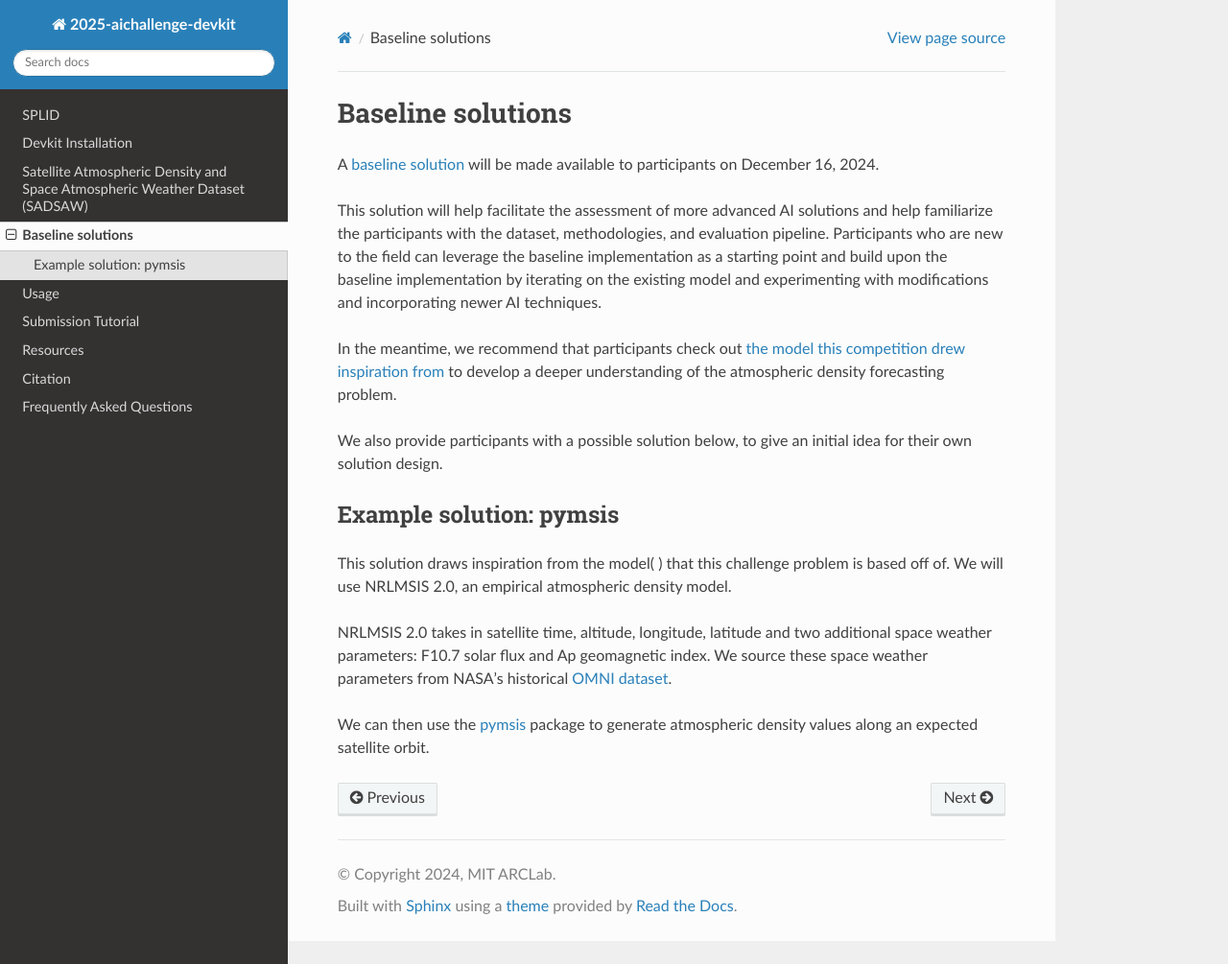
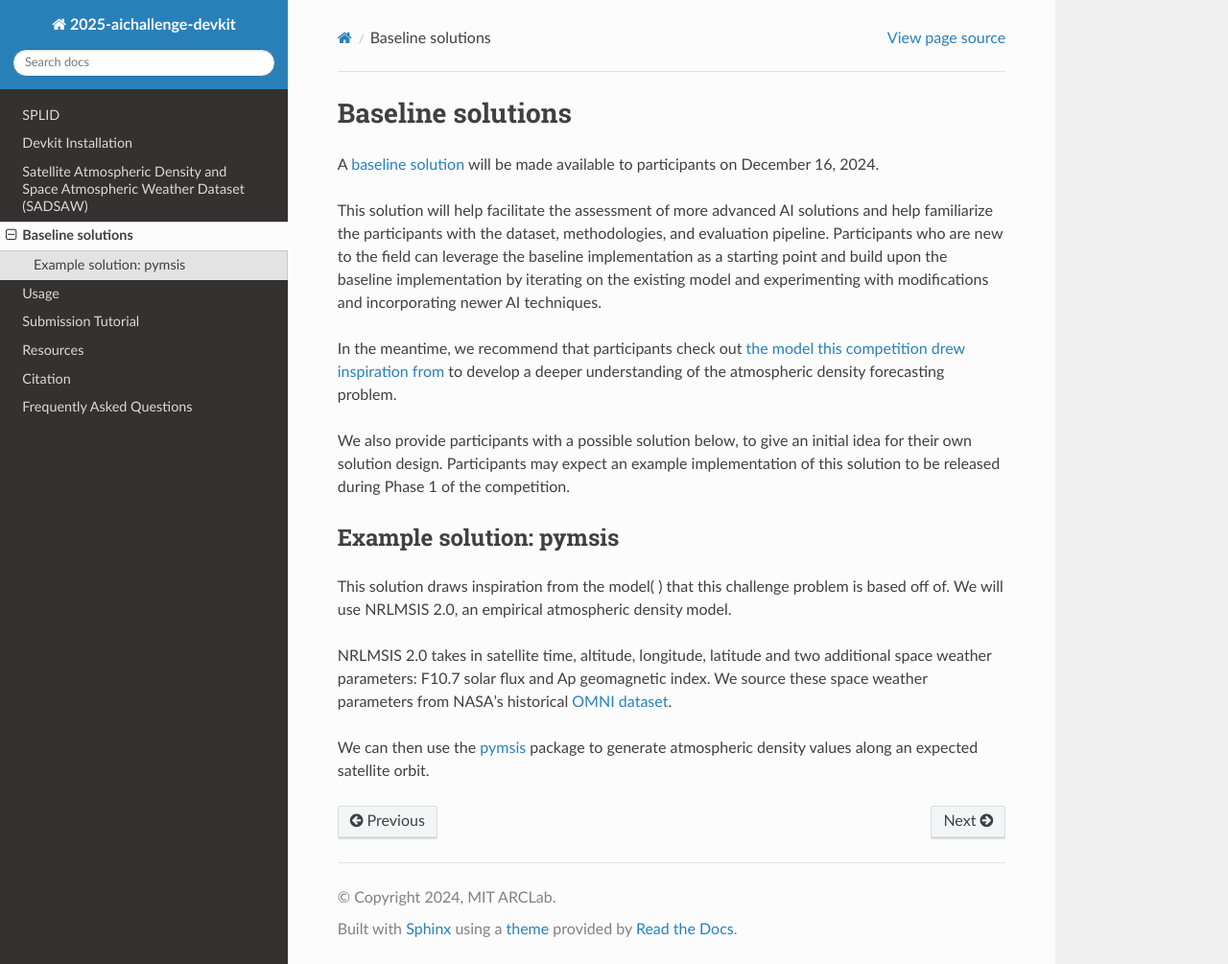
Before and after one commit to olgupila/STORM-AI-devkit-2025, a Sphinx documentation site: the page built from docs/baseline.md, in a window 1280 px wide and 1005 px high. Shown: the whole window at 96% size. Built offline with Sphinx 7.4.7 and the Read the Docs theme 3.1.0, drawn with Linux system fonts in a browser that asks for light colours; pages that are not in the unit, such as notebooks, are missing from menus.

Commit message:
baseline phase 1 comment addition

```diff
--- a/docs/baseline.md
+++ b/docs/baseline.md
@@ -6,7 +6,7 @@ This solution will help facilitate the assessment of more advanced AI solutions
 
 In the meantime, we recommend that participants check out [the model this competition drew inspiration from](https://github.com/ARCLab-MIT/2025-aichallenge-devkit.git) to develop a deeper understanding of the atmospheric density forecasting problem.
 
-We also provide participants with a possible solution below, to give an initial idea for their own solution design.
+We also provide participants with a possible solution below, to give an initial idea for their own solution design. Participants may expect an example implementation of this solution to be released during Phase 1 of the competition.
 
 ## Example solution: pymsis
 This solution draws inspiration from the model( ) that this challenge problem is based off of. We will use NRLMSIS 2.0, an empirical atmospheric density model.
```
